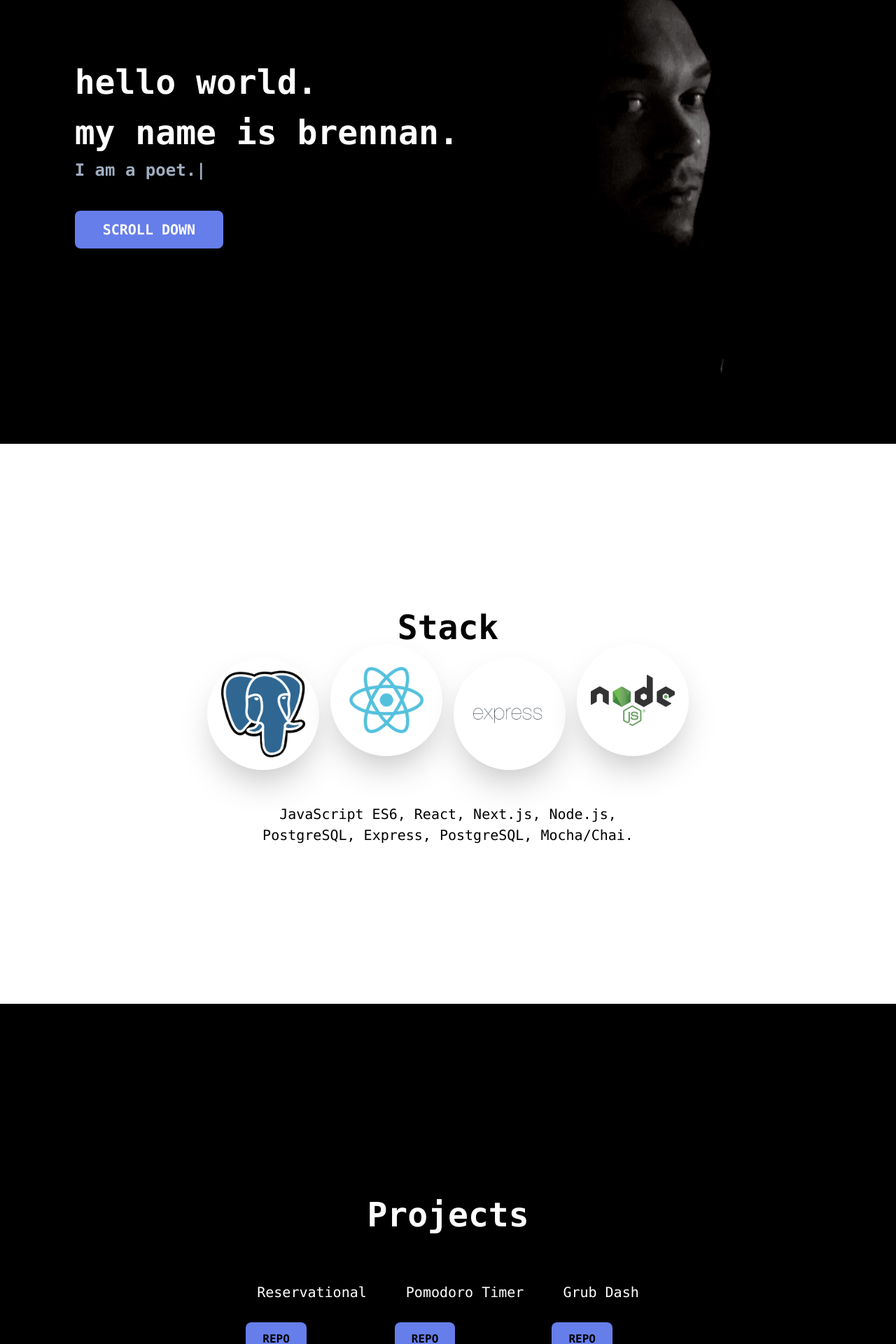
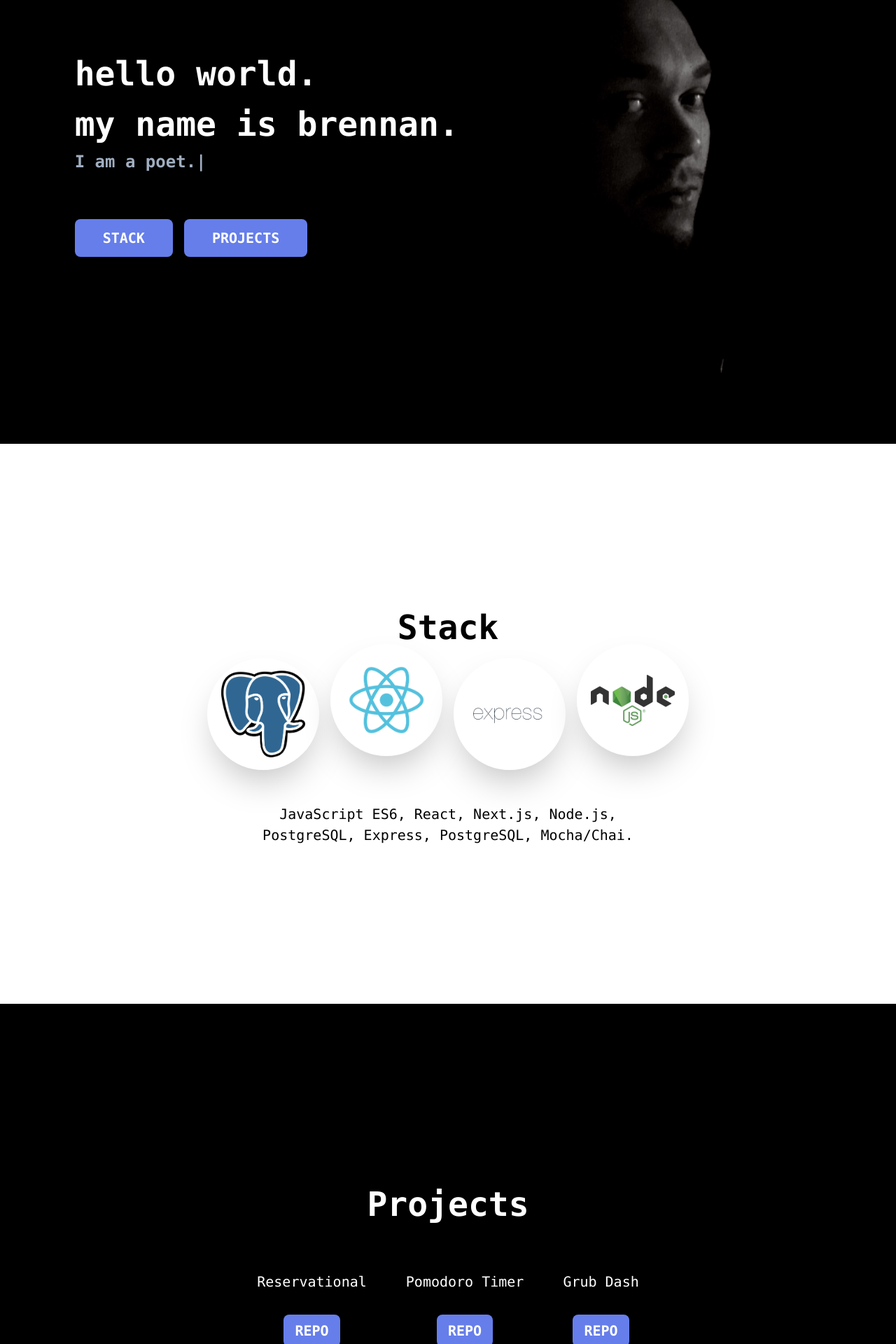
Before and after one commit to brennankapollock/portfolio, a React (Create React App) app: page / in a window 1280 px wide. Shown: the part 235-2155 px from the top of the page at 70% size. Built offline with nearby package versions, Linux system fonts and the light colour scheme.

Commit message:
Added Repo Buttons

```diff
--- a/package.json
+++ b/package.json
@@ -10,6 +10,7 @@
     "react": "^17.0.2",
     "react-dom": "^17.0.2",
     "react-lazy-load-image-component": "^1.5.1",
+    "react-router-dom": "^5.2.0",
     "react-scripts": "4.0.3",
     "react-scroll": "^1.8.2",
     "react-typical": "^0.1.3",
--- a/src/components/Header.js
+++ b/src/components/Header.js
@@ -34,7 +34,7 @@ function Header() {
           <h1
             className={`${
               animated ? "" : "translate-y-10 opacity-0"
-            } transform transition duration-1000 ease-in-outfont-bold text-2xl text-gray-500`}
+            } transform transition duration-1000 ease-in-outfont-bold text-2xl mb-4 text-gray-500`}
           >
             {content.header.text[2]}{" "}
             <Typical
@@ -44,8 +44,13 @@ function Header() {
             />
           </h1>
           <ScrollLink to="stack" smooth="true">
-            <button className=" animate-float bg-indigo-500 px-10 py-3 mb-8 text-xl uppercase mt-10 rounded-lg font-bold">
-              {content.header.btnText}
+            <button className=" animate-float bg-indigo-500  px-10 py-3 mb-8 text-xl uppercase mt-12 rounded-lg font-bold">
+              Stack
+            </button>
+          </ScrollLink>
+          <ScrollLink to="projects" smooth="true">
+            <button className=" animate-float bg-indigo-500 px-10 mx-4 py-3 mb-8 text-xl uppercase mt-12 rounded-lg font-bold">
+              Projects
             </button>
           </ScrollLink>
         </div>
--- a/src/components/Projects.js
+++ b/src/components/Projects.js
@@ -9,19 +9,22 @@ function Projects(){
 
 
     return (
-        <div className="min-h-screen font-mono flex flex-col items-center justify-center" id="projects" style={{ background: "#000000" }}>
+        <div className="min-h-screen font-mono flex-col flex items-center justify-center" id="projects" style={{ background: "#000000" }}>
             <h1 className="text-5xl font-bold text-white">Projects</h1>
-            <div className="flex items-center">
+            <div className="flex">
                 {content.projects.project.map((project, index) => {
                     return (
-                        <div className="flex-col">
-                        <div className="text-white text-xl flex w-auto h-auto bg-black m-2 items-center p-5 mt-10">
-                            {project.name}
+                        <div key={index} className="flex items-center flex-col text-white text-xl  bg-black m-2 p-5 mt-10">
+                            <h2 id={project.name}>{project.name}</h2>
+
+                            <a href={project.url}>
+                            <button  className=" bg-indigo-500 mx-3 px-4 mt-8 py-2 mb-8 text-md uppercase rounded-lg font-bold">
+                                Repo
+                        </button>
+                        </a>
+
                         </div>
-                        <button className=" items-center bg-indigo-500 mx-3 px-6 py-3 mb-8 text-md uppercase  rounded-lg font-bold">
-                                Repo
-                            </button>
-                        </div>
+
                     )
                 })}
             </div>
--- a/src/content/index.js
+++ b/src/content/index.js
@@ -51,14 +51,17 @@ export default {
       {
         name: "Reservational",
         desc: "lorum",
+        url: "https://github.com/brennankapollock/reservational",
       },
       {
         name: "Pomodoro Timer",
         desc: "lorum",
+        url: "https://github.com/brennankapollock/Pomodoro-Timer",
       },
       {
         name: "Grub Dash",
         desc: "lorum",
+        url: "https://github.com/brennankapollock/GrubDash",
       }
     ]
   }
```
Also changed, not shown: 1 other file (tests, documents, lock files or other folders).
